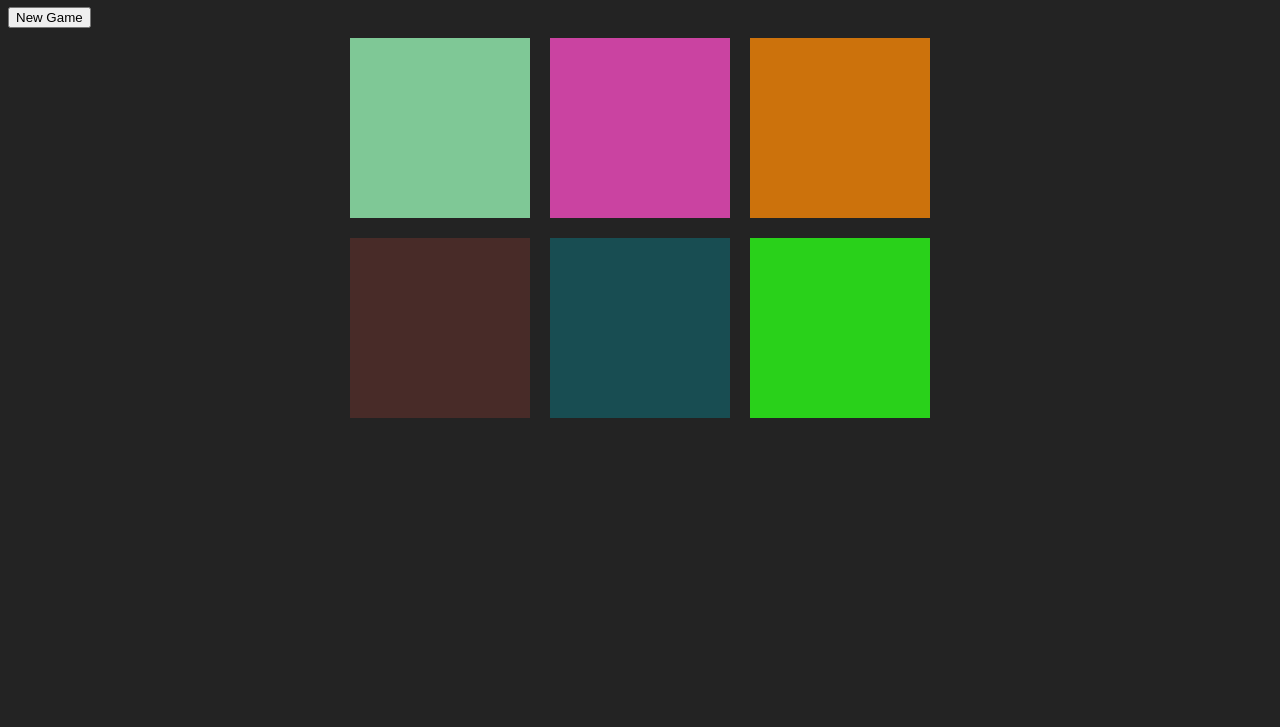
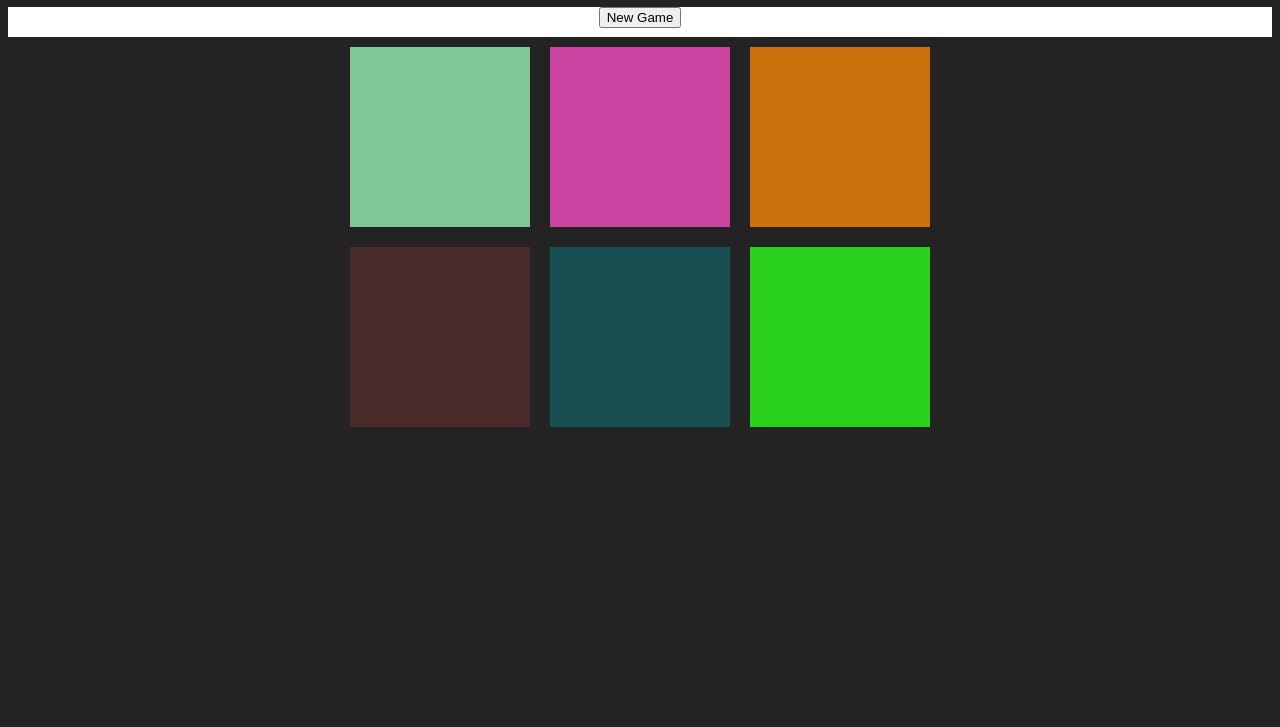
Before and after one commit to zee-nguyen/color-game, a plain HTML site: page index.html in a window 1280 px wide. Shown: the part 73-800 px from the top of the page. Drawn offline with Linux system fonts and the light colour scheme.

Commit message:
update nav styling

```diff
--- a/style.css
+++ b/style.css
@@ -19,6 +19,9 @@ h1 {
     color: #fff;
 }
 
-span {
-    color: #fff;
+#stripe {
+    height: 30px;
+    background: #fff;
+    text-align: center;
+    color: #000;
 }
```
